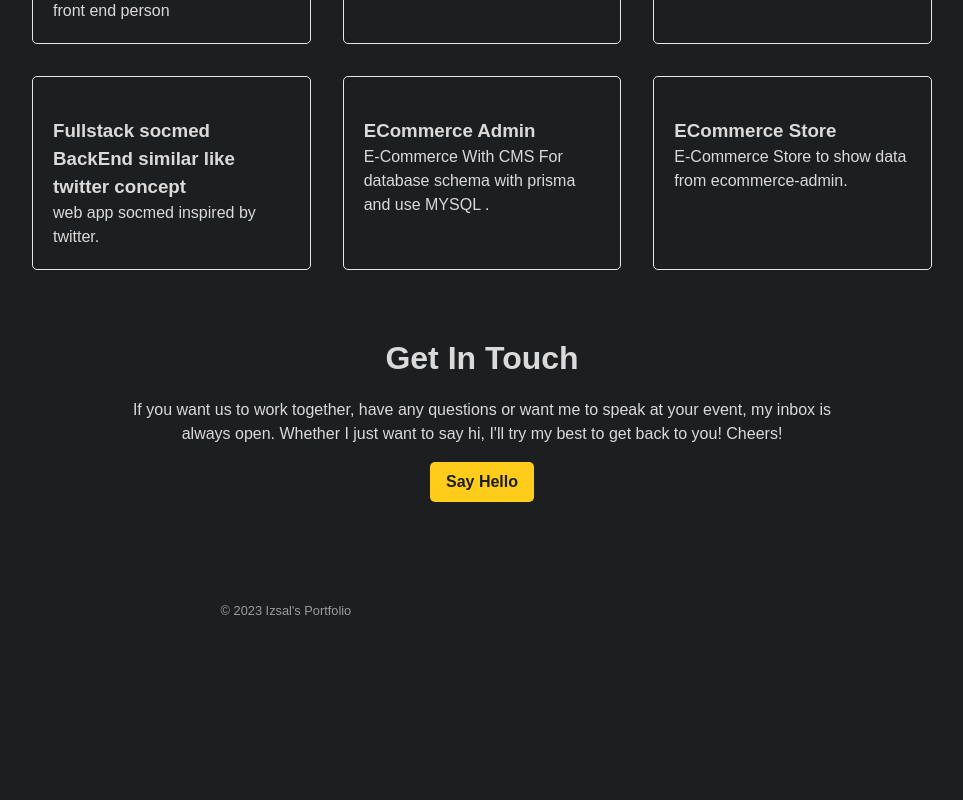
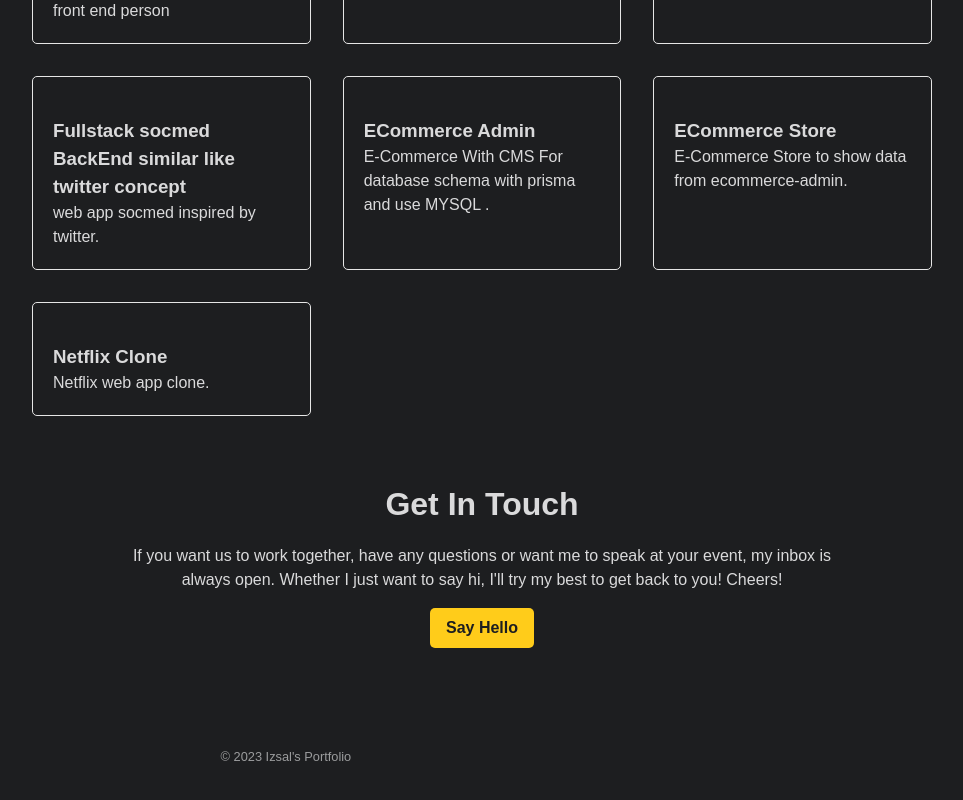
Before and after one commit to izsal/my-portofolios, a Next.js app: page / in a window 1280 px wide. Shown: the part 2287-3087 px from the top of the page, without its empty margins (158-1121 px from the left). Before the commit the page ends 2941 px from the top, so only its background shows below. Built offline with nearby package versions, Linux system fonts and the light colour scheme.

Commit message:
Update Porto

```diff
--- a/src/components/data.js
+++ b/src/components/data.js
@@ -60,4 +60,10 @@ export const projectData = [
     description: "E-Commerce Store to show data from ecommerce-admin. ",
     gitHubLink: "https://github.com/izsal/next13-ecommerece-store",
   },
+  {
+    id: 9,
+    title: "Netflix Clone",
+    description: "Netflix web app clone. ",
+    gitHubLink: "https://github.com/izsal/clone-netflix",
+  },
 ];
```
